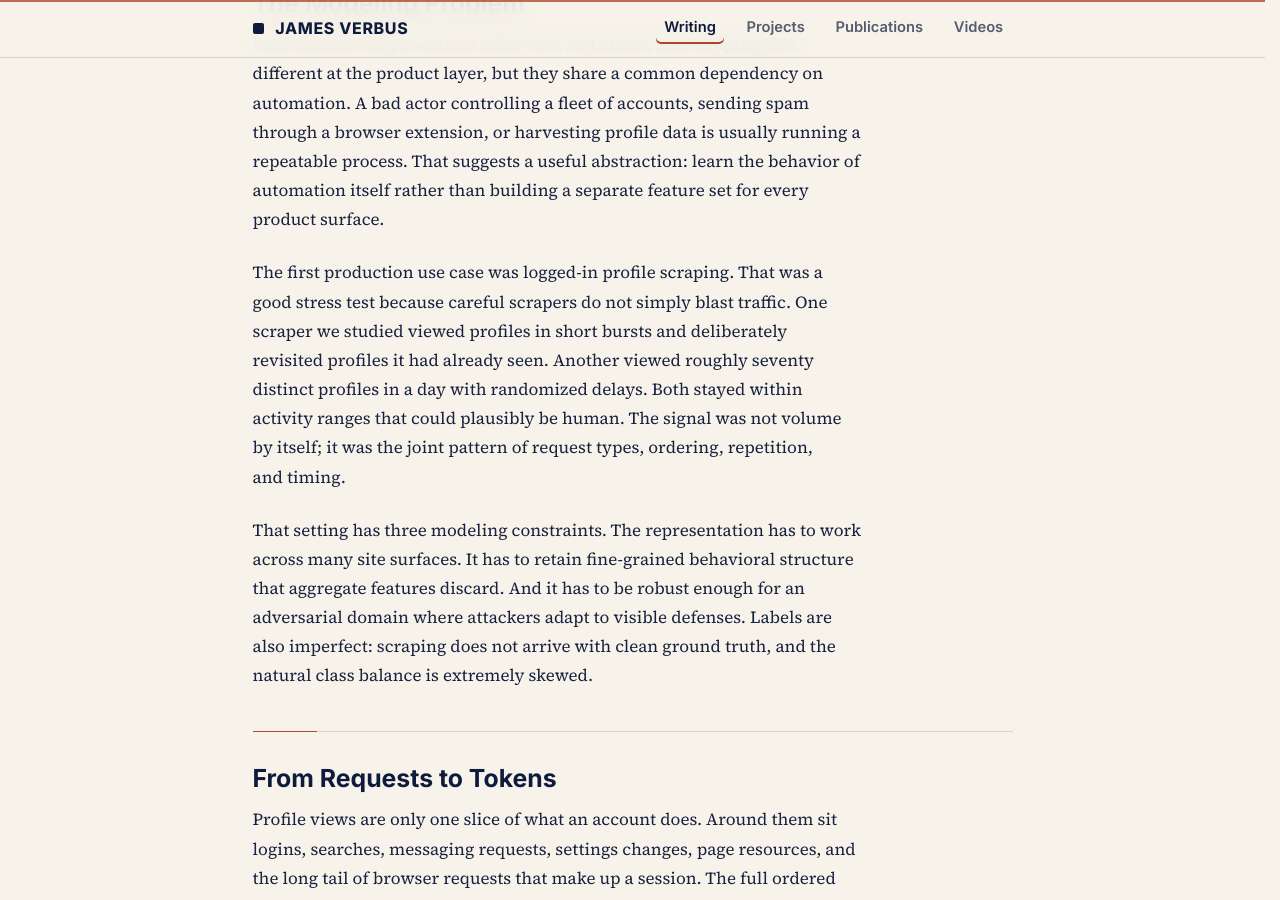
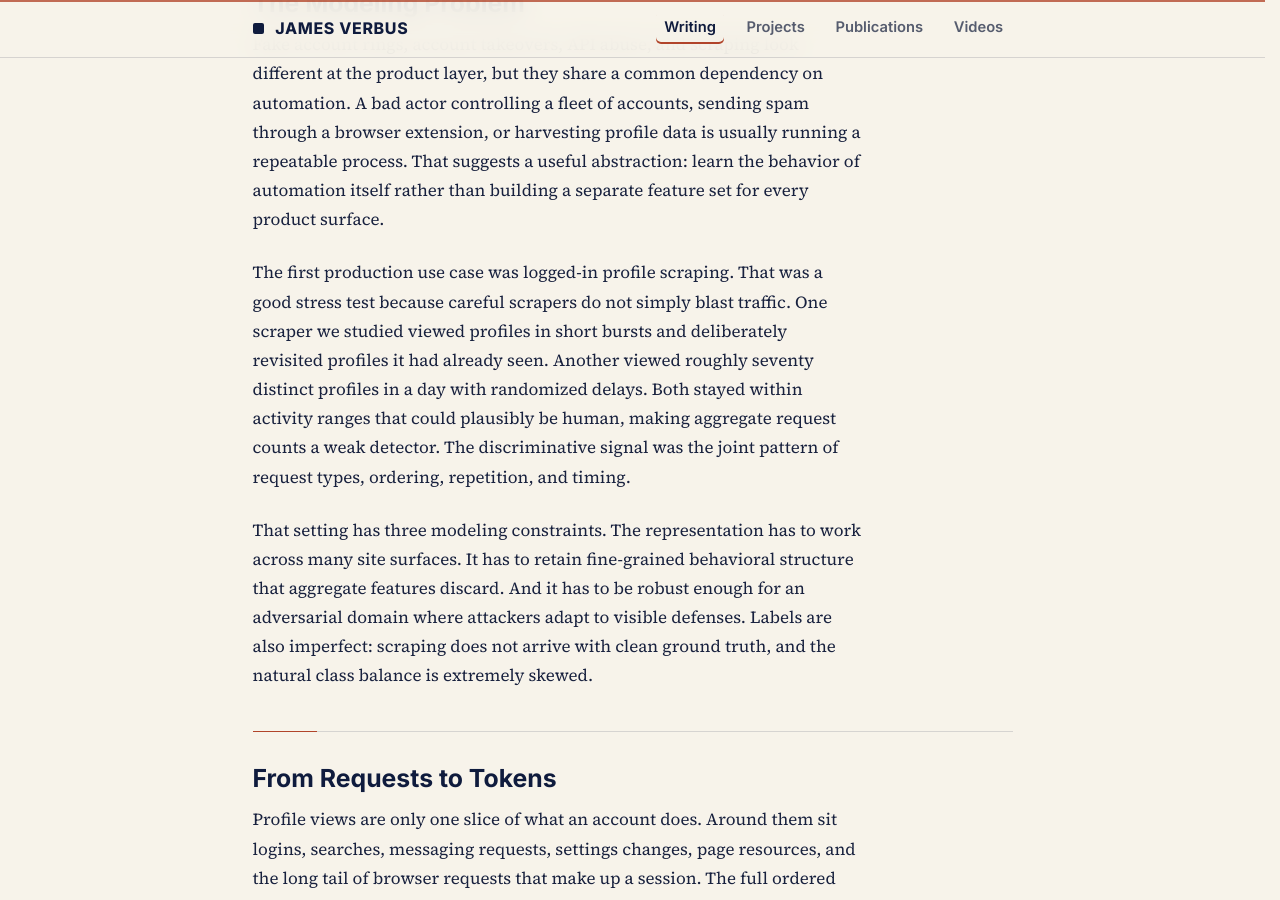
Before and after one commit to jverbus/jverbus.github.io, a Jekyll site: the page built from _posts/2021-09-02-using-deep-learning-to-detect-abusive-sequences-of-member-activity.md, in a window 1280 px wide and 900 px high, scrolled down 738 px. Built offline with Jekyll 4.4.1, drawn with Linux system fonts in a browser that asks for light colours.

Commit message:
Tighten scraper volume wording

```diff
--- a/_posts/2021-09-02-using-deep-learning-to-detect-abusive-sequences-of-member-activity.md
+++ b/_posts/2021-09-02-using-deep-learning-to-detect-abusive-sequences-of-member-activity.md
@@ -23,7 +23,7 @@ This post revisits a production deep learning model I built with my colleague Be
 
 Fake account rings, account takeovers, API abuse, and scraping look different at the product layer, but they share a common dependency on automation. A bad actor controlling a fleet of accounts, sending spam through a browser extension, or harvesting profile data is usually running a repeatable process. That suggests a useful abstraction: learn the behavior of automation itself rather than building a separate feature set for every product surface.
 
-The first production use case was logged-in profile scraping. That was a good stress test because careful scrapers do not simply blast traffic. One scraper we studied viewed profiles in short bursts and deliberately revisited profiles it had already seen. Another viewed roughly seventy distinct profiles in a day with randomized delays. Both stayed within activity ranges that could plausibly be human. The signal was not volume by itself; it was the joint pattern of request types, ordering, repetition, and timing.
+The first production use case was logged-in profile scraping. That was a good stress test because careful scrapers do not simply blast traffic. One scraper we studied viewed profiles in short bursts and deliberately revisited profiles it had already seen. Another viewed roughly seventy distinct profiles in a day with randomized delays. Both stayed within activity ranges that could plausibly be human, making aggregate request counts a weak detector. The discriminative signal was the joint pattern of request types, ordering, repetition, and timing.
 
 That setting has three modeling constraints. The representation has to work across many site surfaces. It has to retain fine-grained behavioral structure that aggregate features discard. And it has to be robust enough for an adversarial domain where attackers adapt to visible defenses. Labels are also imperfect: scraping does not arrive with clean ground truth, and the natural class balance is extremely skewed.
 
```
